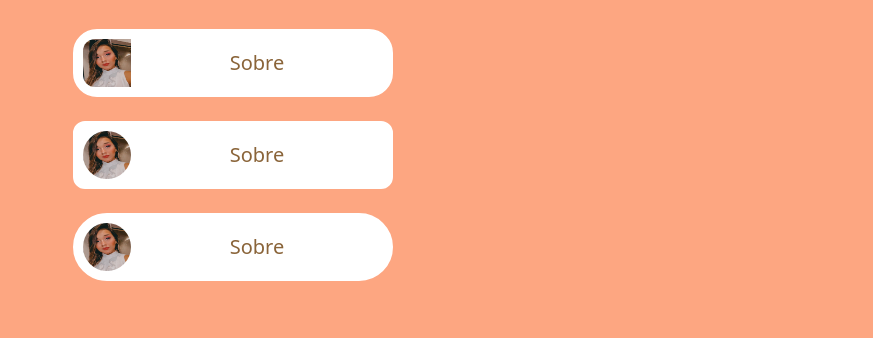
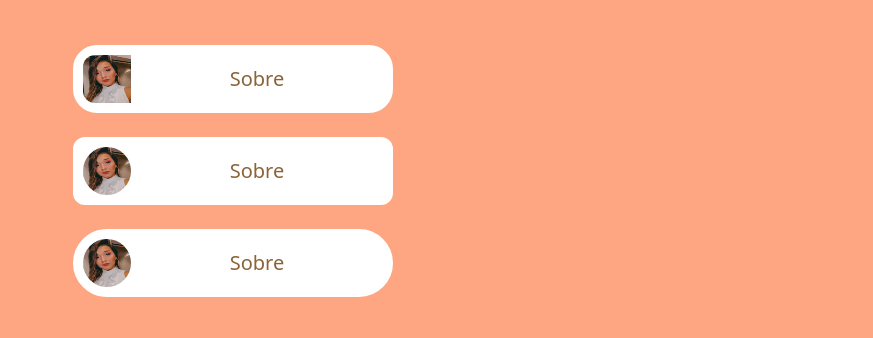
Before and after one commit to LipePrado013/Blog, a plain HTML site: page index.html in a window 1280 px wide. Shown: the part 391-729 px from the top of the page, without its empty margins (407-1280 px from the left). Drawn offline with nearby package versions, Linux system fonts and the light colour scheme.

Commit message:
correção p-4

```diff
--- a/index.html
+++ b/index.html
@@ -18,7 +18,7 @@
 
 <body class="bg-[#FDA681]  h-full">
 
-    <div class=" relative  pb-10">
+    <div class=" relative p-4 pb-10">
 
         <div class=" w-full flex flex-col items-center mt-10 gap-5 text-white">
             <img src="img/btzIcom.png" class="w-52 rounded-[50%] ">
```
